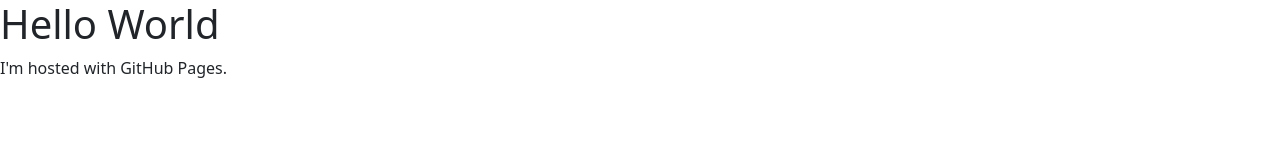
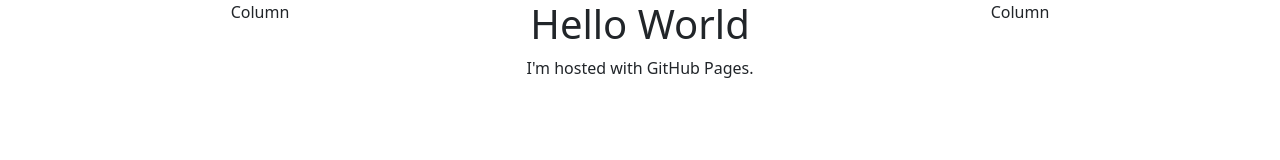
Before and after one commit to Quercus85/quercus85.github.io, a plain HTML site: page index.html in a window 1280 px wide. Drawn offline with nearby package versions, Linux system fonts and the light colour scheme.

Commit message:
Update index.html

```diff
--- a/index.html
+++ b/index.html
@@ -1,10 +1,23 @@
 <!DOCTYPE html>
 <html>
-<link href="https://cdn.jsdelivr.net/npm/bootstrap@5.3.0-alpha1/dist/css/bootstrap.min.css" rel="stylesheet" integrity="sha384-GLhlTQ8iRABdZLl6O3oVMWSktQOp6b7In1Zl3/Jr59b6EGGoI1aFkw7cmDA6j6gD" crossorigin="anonymous">
-<script src="https://cdn.jsdelivr.net/npm/bootstrap@5.3.0-alpha1/dist/js/bootstrap.bundle.min.js" integrity="sha384-w76AqPfDkMBDXo30jS1Sgez6pr3x5MlQ1ZAGC+nuZB+EYdgRZgiwxhTBTkF7CXvN" crossorigin="anonymous"></script>
-
+<head>
+    <link href="https://cdn.jsdelivr.net/npm/bootstrap@5.3.0-alpha1/dist/css/bootstrap.min.css" rel="stylesheet" integrity="sha384-GLhlTQ8iRABdZLl6O3oVMWSktQOp6b7In1Zl3/Jr59b6EGGoI1aFkw7cmDA6j6gD" crossorigin="anonymous">
+    <script src="https://cdn.jsdelivr.net/npm/bootstrap@5.3.0-alpha1/dist/js/bootstrap.bundle.min.js" integrity="sha384-w76AqPfDkMBDXo30jS1Sgez6pr3x5MlQ1ZAGC+nuZB+EYdgRZgiwxhTBTkF7CXvN" crossorigin="anonymous"></script>
+</head>
 <body>
-<h1>Hello World</h1>
-<p>I'm hosted with GitHub Pages.</p>
+<div class="container text-center">
+  <div class="row">
+    <div class="col">
+      Column
+    </div>
+    <div class="col">
+      <h1>Hello World</h1>
+      <p>I'm hosted with GitHub Pages.</p>
+    </div>
+    <div class="col">
+      Column
+    </div>
+  </div>
+</div>
 </body>
 </html>
```
